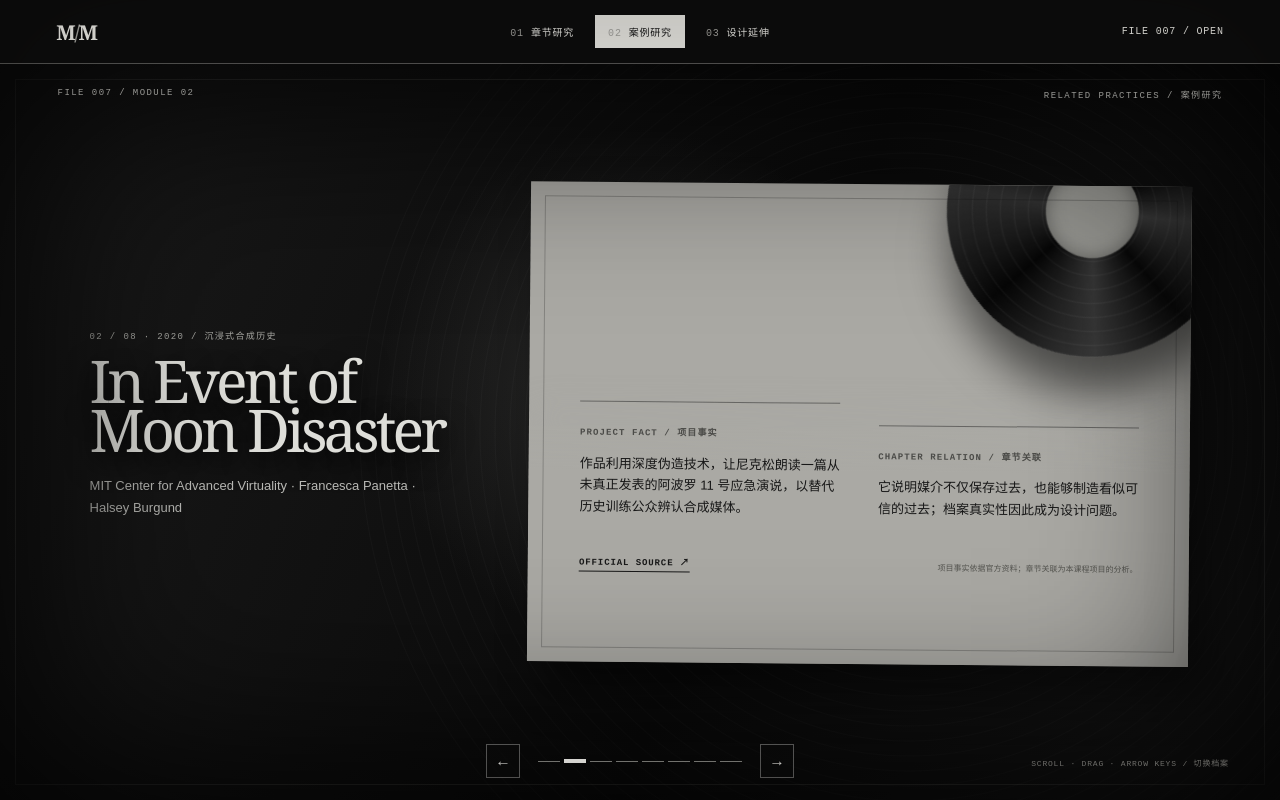
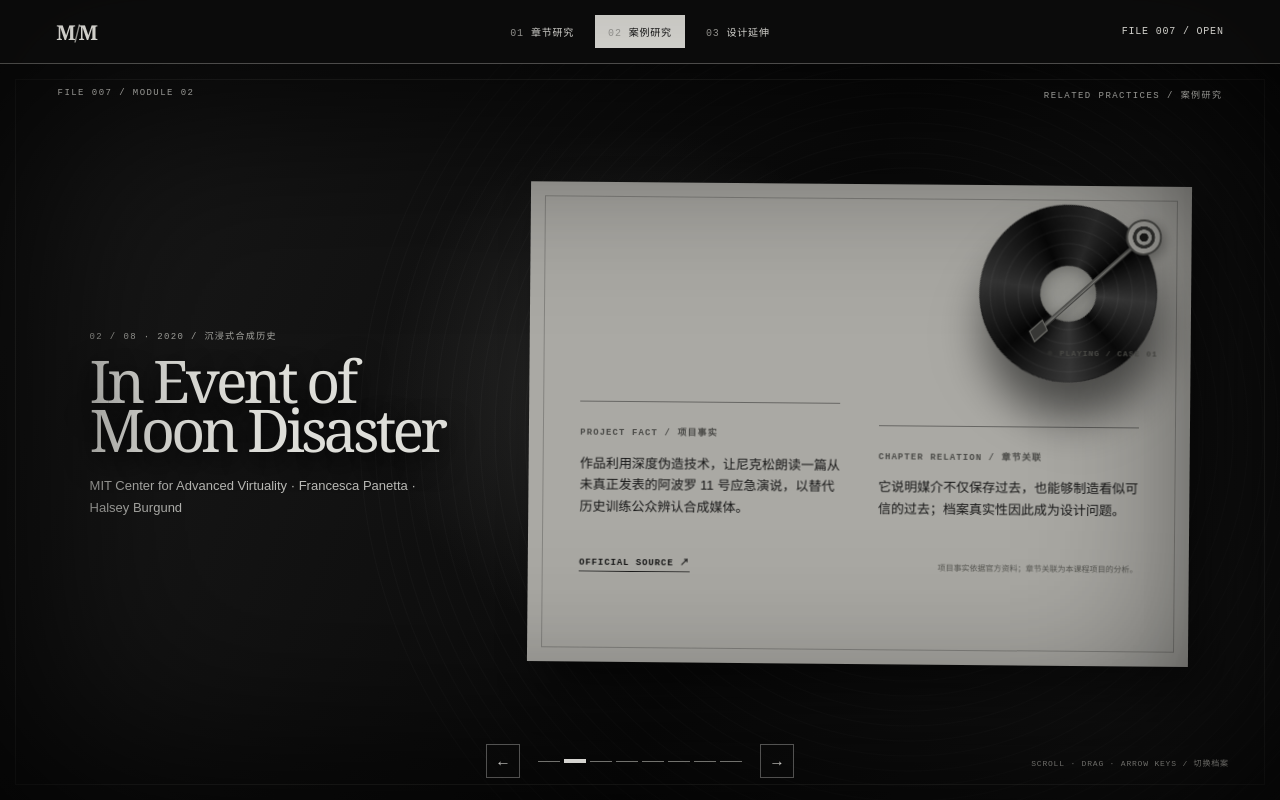
Before and after one commit to oNo-DG/the-madonna-archive, a Next.js app: page /timeline in a window 1280 px wide. Both pictures are taken after a click on the button 575 px from the left and 761 px from the top of the page. Built offline with nearby package versions, Linux system fonts and the light colour scheme.

Commit message:
add playing turntable motif to case slides

```diff
--- a/src/app/globals.css
+++ b/src/app/globals.css
@@ -802,8 +802,13 @@ body.deck-open { overflow: hidden; background: #090909; }
 .deck-commentary p { margin:0; font:400 clamp(18px,1.7vw,28px)/1.52 Georgia,"Songti SC",serif; }
 .case-deck-scene .deck-scene-heading h1 { font-size:clamp(38px,4.6vw,74px); }
 .case-deck-file { position:relative; min-height:min(60vh,600px); overflow:hidden; padding:clamp(34px,4vw,60px); display:grid; grid-template-columns:1fr 1fr; grid-template-rows:1fr auto auto; gap:clamp(20px,3vw,40px); color:#171717; background:var(--deck-paper); box-shadow:20px 27px 48px rgba(0,0,0,.46); transform:rotate(.5deg); }
-.case-deck-file::before { content:""; position:absolute; z-index:2; left:0; right:0; bottom:0; height:49%; pointer-events:none; background:linear-gradient(to bottom,rgba(170,169,164,.82),var(--deck-paper) 18%); box-shadow:0 -16px 34px rgba(170,169,164,.3); }
-.case-deck-record { position:absolute; z-index:1; right:-7%; top:-25%; width:44%; aspect-ratio:1; display:grid; place-items:center; animation:disc-play 24s linear infinite; }
+.case-deck-record { position:absolute; z-index:1; right:5%; top:4%; width:27%; aspect-ratio:1; display:grid; place-items:center; border:1px solid rgba(20,20,20,.32); animation:disc-play 24s linear infinite; }
+.case-deck-tonearm { position:absolute; z-index:4; right:7%; top:10%; width:22%; height:4px; border:1px solid rgba(30,30,30,.5); background:linear-gradient(#8c8c87,#373735 46%,#a8a8a2 54%,#4c4c49); box-shadow:0 4px 9px rgba(0,0,0,.26); transform:rotate(-42deg); transform-origin:100% 50%; }
+.case-deck-tonearm::before { content:""; position:absolute; right:-18px; top:-17px; width:36px; aspect-ratio:1; border:2px solid #4a4a47; border-radius:50%; background:radial-gradient(circle,#1a1a19 0 18%,#a4a49f 20% 33%,#343432 35% 48%,#aaa9a4 50%); box-shadow:0 5px 12px rgba(0,0,0,.3); }
+.case-deck-tonearm::after { content:""; position:absolute; left:-7px; top:-5px; width:18px; height:12px; background:#383836; border:1px solid #74746f; box-shadow:0 3px 7px rgba(0,0,0,.3); transform:skewX(-16deg); }
+.case-deck-playing { position:absolute; z-index:4; right:5%; top:34%; display:flex; gap:7px; align-items:center; color:#4d4d49; font:700 8px "Courier New",monospace; letter-spacing:.12em; }
+.case-deck-playing i { width:5px; aspect-ratio:1; border-radius:50%; background:#30302e; box-shadow:0 0 0 3px rgba(30,30,30,.12); animation:playing-pulse 1.8s ease-in-out infinite; }
+@keyframes playing-pulse { 50% { opacity:.35; transform:scale(.72); } }
 .case-facts,.case-relation { position:relative; z-index:3; align-self:end; padding-top:15px; border-top:1px solid rgba(20,20,20,.45); }
 .case-facts>span,.case-relation>span { color:#4b4b48; font-weight:700; }
 .case-deck-file p { margin:10px 0 0; font-size:clamp(13px,1vw,16px); line-height:1.65; }
@@ -841,7 +846,7 @@ body.deck-open { overflow: hidden; background: #090909; }
   .deck-commentary:has(>div:nth-child(3)) { grid-template-columns:1fr; }
   .deck-commentary:has(>div:nth-child(3))>div { padding:13px 20px; }
   .deck-commentary:has(>div:nth-child(3)) p { margin-top:5px; font-size:12px; line-height:1.35; }
-  .case-deck-file { padding:26px 22px; grid-template-columns:1fr; grid-template-rows:1fr auto auto auto; gap:12px; }.case-deck-file::before { height:72%; }.case-deck-record { right:-12%; top:-12%; width:54%; }.case-facts,.case-relation { padding-top:8px; }.case-deck-file p { margin-top:5px; font-size:11px; line-height:1.45; }.case-deck-file>small { display:none; }
+  .case-deck-file { padding:26px 22px; grid-template-columns:1fr; grid-template-rows:1fr auto auto auto; gap:12px; }.case-deck-record { right:5%; top:5%; width:36%; }.case-deck-tonearm { right:8%; top:10%; width:29%; }.case-deck-playing { right:5%; top:31%; font-size:7px; }.case-facts,.case-relation { padding-top:8px; }.case-deck-file p { margin-top:5px; font-size:11px; line-height:1.45; }.case-deck-file>small { display:none; }
   .comparison-grid { grid-template-columns:1fr; }.comparison-grid article { min-height:0; padding:18px; border-right:0!important; border-bottom:1px solid rgba(230,230,225,.2); }.comparison-grid article:last-child { border-bottom:0; }
   .proposal-deck-file { grid-template-columns:.72fr 1.28fr; }.proposal-deck-copy { padding:22px 18px; }.proposal-deck-question { margin-bottom:14px; padding-bottom:12px; font-size:13px; }.proposal-deck-copy dl { grid-template-columns:1fr; gap:8px; }.proposal-deck-copy dd { margin-top:3px; font-size:9px; line-height:1.35; }
   .deck-hint { display:none; }.deck-controls { bottom:15px; gap:8px; }.deck-progress button { width:12px; }.deck-controls>button { width:30px; height:30px; }
--- a/src/components/sections/CaseDeck.tsx
+++ b/src/components/sections/CaseDeck.tsx
@@ -19,6 +19,8 @@ export function CaseDeck() {
       className: "case-deck-scene",
       content: <div className="case-deck-file">
         <div className="case-deck-record" aria-hidden="true"><span>{String(index + 1).padStart(2, "0")}</span></div>
+        <div className="case-deck-tonearm" aria-hidden="true" />
+        <div className="case-deck-playing" aria-hidden="true"><i /> PLAYING / CASE {String(index + 1).padStart(2, "0")}</div>
         <div className="case-facts"><span>PROJECT FACT / 项目事实</span><p>{item.fact}</p></div>
         <div className="case-relation"><span>CHAPTER RELATION / 章节关联</span><p>{item.relation}</p></div>
         <a href={item.source} target="_blank" rel="noreferrer">OFFICIAL SOURCE ↗</a>
```
